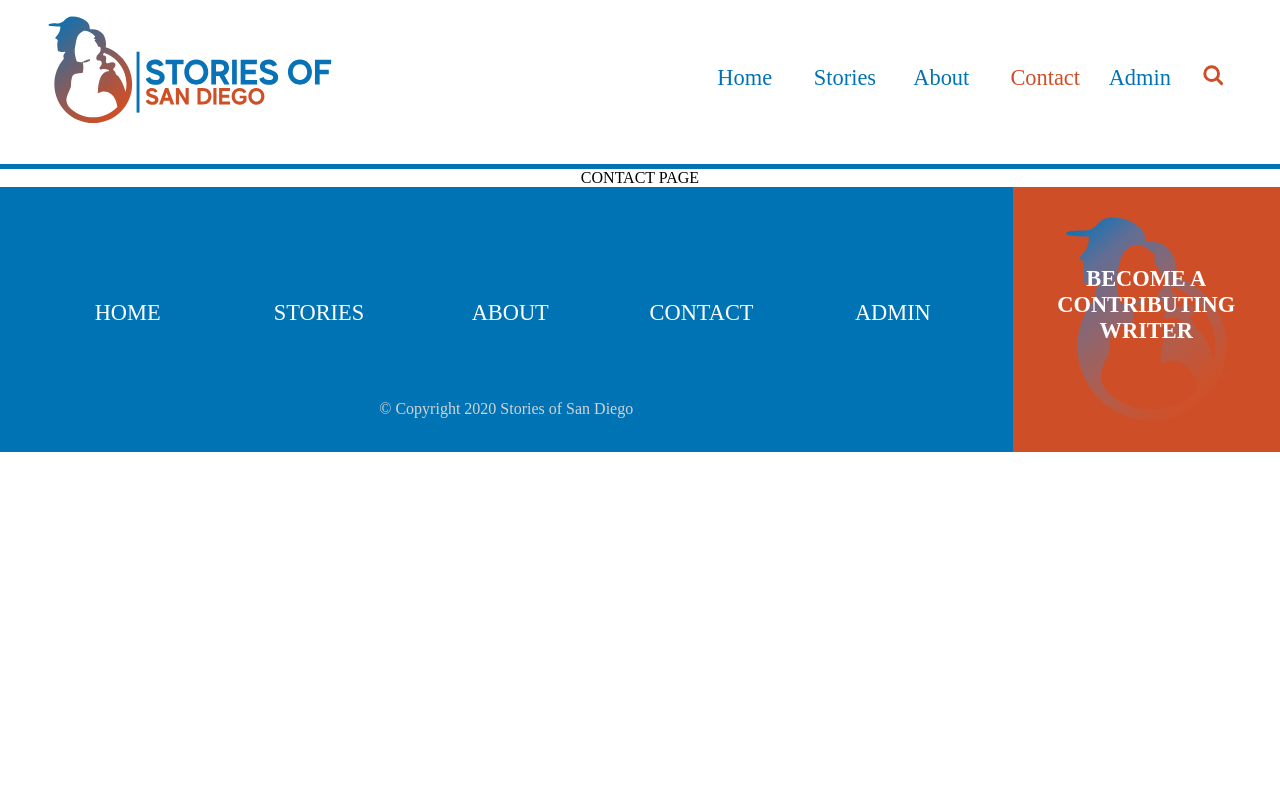
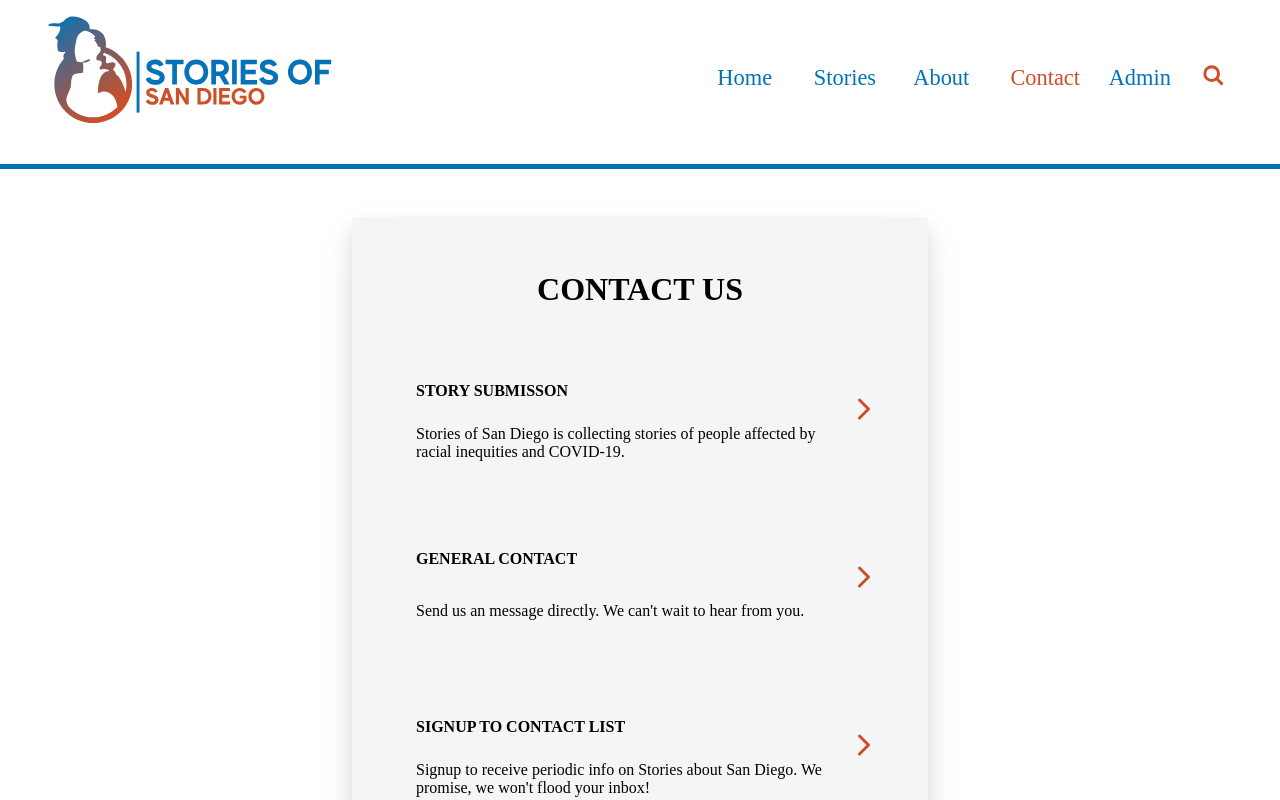
Before and after one commit to osha7/stories-of-san-diego-front-end, a React (Create React App) app: page /contact-us in a window 1280 px wide. Shown: the top 800 px of the page. Built offline with nearby package versions, Linux system fonts and the light colour scheme; a web font is replaced by a local one.

Commit message:
contact page initial div of 3 contact form links

```diff
--- a/src/components/contact/Contact.js
+++ b/src/components/contact/Contact.js
@@ -1,12 +1,18 @@
-import React from 'react'
+import React from 'react';
+import '../../css/contact.css';
+import StorySubmission from './StorySubmission';
+import GeneralContact from './GeneralContact';
+import MailChimpSignup from './MailChimpSignup';
 
 export function Contact(props) {
 
 
     return (
-        <>
-       CONTACT PAGE
-
-        </>
+        <div className="contact-page">
+            <h1>CONTACT US</h1>
+            <StorySubmission />
+            <GeneralContact />
+            <MailChimpSignup />
+        </div>
     )
 }
--- /dev/null
+++ b/src/components/contact/GeneralContact.js
@@ -0,0 +1,20 @@
+import React from 'react';
+import '../../css/contact.css';
+
+function GeneralContact(props) {
+    return (
+        <div className="story-submission-div">
+            <div className="story-submission">
+                <h4 className="header1">GENERAL CONTACT</h4>
+                <span>Send us an message directly.  We can't wait to hear from you.</span>
+            </div>
+            <div>
+                <button className="story-submission-btn">
+                    <ion-icon name="chevron-forward-outline"></ion-icon>
+                </button>
+            </div>
+        </div>
+    );
+}
+
+export default GeneralContact;
--- /dev/null
+++ b/src/components/contact/MailChimpSignup.js
@@ -0,0 +1,20 @@
+import React from 'react';
+import '../../css/contact.css'
+
+function MailChimpSignup(props) {
+    return (
+        <div className="story-submission-div">
+            <div className="story-submission">
+                <h4 className="header1">SIGNUP TO CONTACT LIST</h4>
+                <span>Signup to receive periodic info on Stories about San Diego.  We promise, we won't flood your inbox!</span>
+            </div>
+            <div>
+                <button className="story-submission-btn">
+                    <ion-icon name="chevron-forward-outline"></ion-icon>
+                </button>
+            </div>
+        </div>
+    );
+}
+
+export default MailChimpSignup;
--- /dev/null
+++ b/src/components/contact/StorySubmission.js
@@ -0,0 +1,20 @@
+import React from 'react';
+import '../../css/contact.css';
+
+function StorySubmission(props) {
+    return (
+        <div className="story-submission-div">
+            <div className="story-submission">
+                <h4 className="header1">STORY SUBMISSON</h4>
+                <span>Stories of San Diego is collecting stories of people affected by racial inequities and COVID-19.</span>
+            </div>
+            <div>
+                <button className="story-submission-btn">
+                    <ion-icon name="chevron-forward-outline"></ion-icon>
+                </button>
+            </div>
+        </div>
+    );
+}
+
+export default StorySubmission;
--- a/src/css/contact.css
+++ b/src/css/contact.css
@@ -5,3 +5,53 @@
     margin-bottom: 2em;
     margin-left: 25%;
 }
+
+.contact-page {
+    width: 45%;
+    background-color: whitesmoke;
+    margin: 0 auto;
+    margin-top: 3em;
+    margin-bottom: 4em;
+    padding: 2em;
+    padding-bottom: 3em;
+    border-radius: 0.25em;
+    box-shadow: 0 12px 20px 0 rgba(0, 0, 0, 0.12),
+        0 17px 50px 0 rgba(0, 0, 0, 0.05);
+}
+
+.story-submission-div {
+    padding: 2em;
+    display: flex;
+}
+
+.story-submission-div:hover,
+.story-submission-div:active {
+    transform: translateY(-3px);
+    box-shadow: -0.25em 0.5em 0.5em rgba(0, 0, 0, 0.25);
+}
+
+.story-submission {
+    all: unset;
+    display: flex;
+    flex-wrap: wrap;
+
+    /* align-content: initial; */
+    /* justify-content: start; */
+}
+
+.story-submission-btn {
+    padding: 1em;
+    margin-right: -2em;
+    /* margin: 1em; */
+    /* height: 4em; */
+    font-size: 2em;
+    border: none;
+    background-color: Transparent;
+    cursor: pointer;
+}
+
+.story-submission span {
+    /* white-space: pre; */
+    text-align: left;
+    margin-right: 1em;
+}
```
Also changed, not shown: 1 other file (tests, documents, lock files or other folders).
